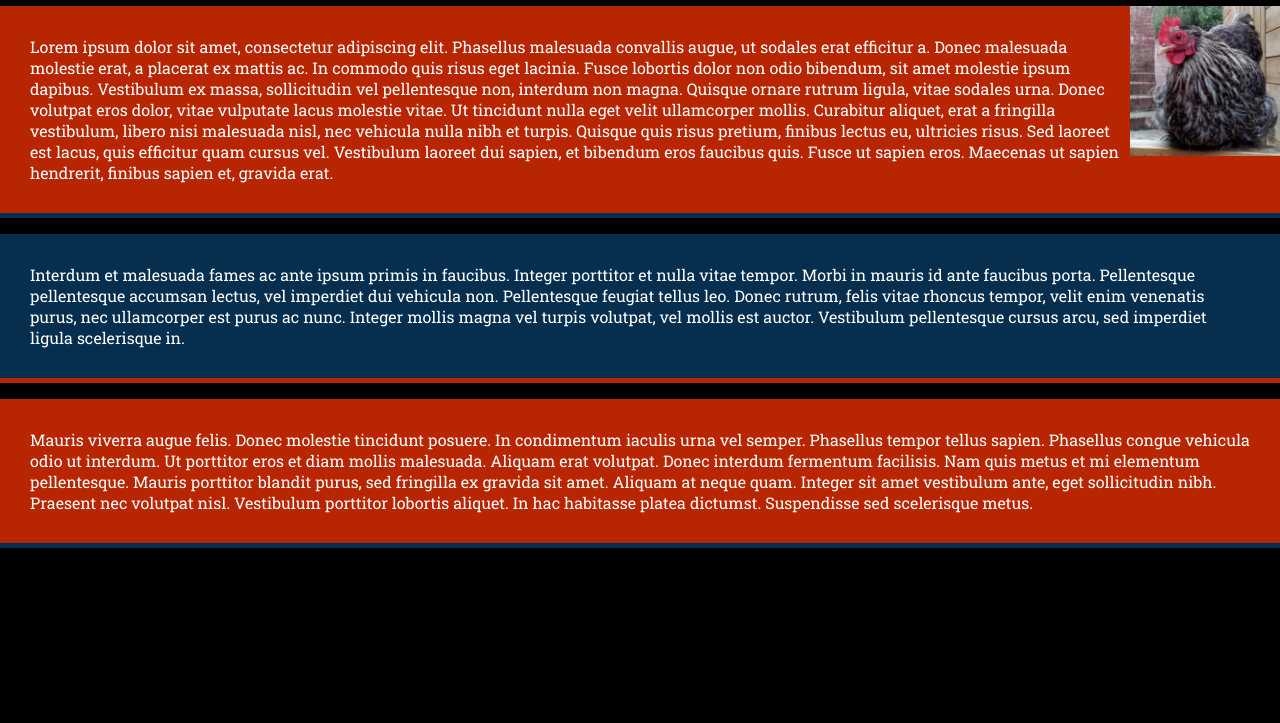
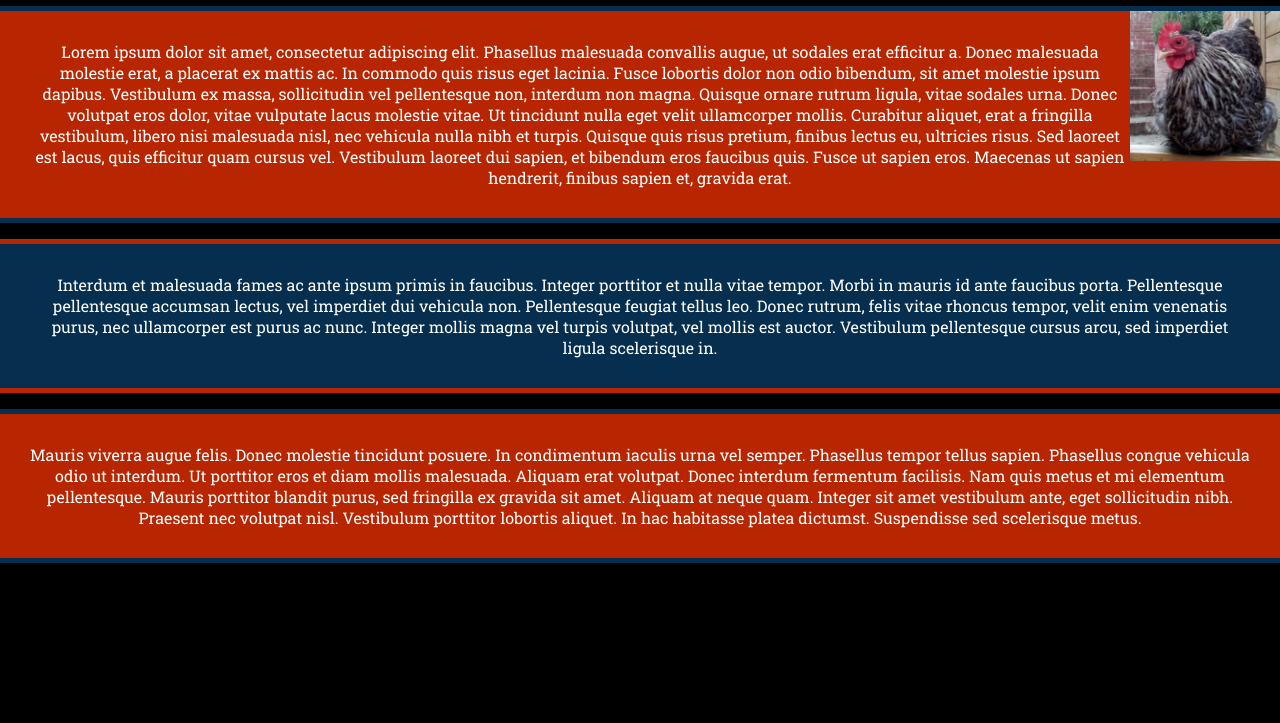
Before and after one commit to tmh528/tmh528.github.io, a plain HTML site: page index.html in a window 1280 px wide. Shown: the part 77-800 px from the top of the page. Drawn offline with Linux system fonts and the light colour scheme.

Commit message:
Minor aesthetic changes

```diff
--- a/style.css
+++ b/style.css
@@ -2,11 +2,13 @@ body{
 	background-color: #000000;
 	color: #FFF;
 	margin:0;
+	text-align: center;
 }
 p {
 	font-family: 'Roboto Slab', serif;
 	background: #B82601;
 	border-bottom: 5px solid #062F4F;
+	border-top: 5px solid #062F4F;
 	display:block;
 	padding: 30px;
 }
@@ -19,8 +21,10 @@ h1 {
 .even-paragraph{
 	background: #062F4F;
 	border-bottom: 5px solid #B82601;
+	border-top: 5px solid #B82601;
 }
 img{
 	float:right;
 	width: 150px;
+	margin-top: 5px;
 }
```
